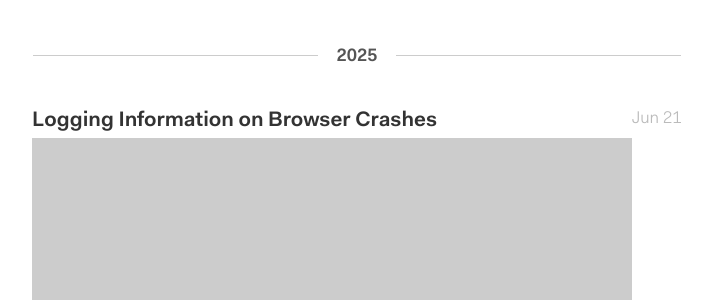
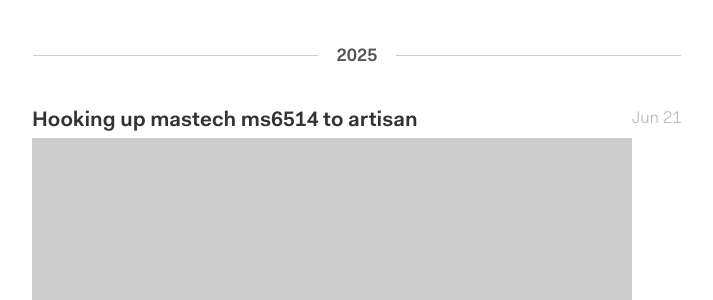
Before and after one commit to lee-jason/jasonjl.github.io, a Jekyll site: the page built from index.html, in a window 1280 px wide. Shown: the part 144-444 px from the top of the page, without its empty margins (283-996 px from the left). Built offline with Jekyll 4.4.1, drawn with Linux system fonts in a browser that asks for light colours; nearby versions of some CDN libraries; the list of posts is cut into pages by our own code.

Commit message:
another migrated blog, favicon

```diff
--- a/_includes/head.html
+++ b/_includes/head.html
@@ -10,4 +10,11 @@
   <link rel="stylesheet" href="{{ "/css/style.css" | prepend: site.baseurl }}">
   <link rel="canonical" href="{{ page.url | replace:'index.html','' | prepend: site.baseurl | prepend: site.url }}">
   <link rel="alternate" type="application/atom+xml" title="{{ site.title }}" href="{{ "/feed.xml" | prepend: site.baseurl | prepend: site.url }}" />
+  <!-- Basic favicon -->
+  <link rel="icon" type="image/x-icon" href="{{ site.baseurl }}/assets/favicon/favicon.ico">
+  <link rel="icon" type="image/png" sizes="32x32" href="{{ site.baseurl }}/assets/favicon/favicon-32x32.png">
+  <link rel="icon" type="image/png" sizes="16x16" href="{{ site.baseurl }}/assets/favicon/favicon-16x16.png">
+
+  <!-- Apple Touch Icon -->
+  <link rel="apple-touch-icon" sizes="180x180" href="{{ site.baseurl }}/assets/favicon/apple-touch-icon.png">
 </head>
--- a/_posts/2015-06-21-browser-crash-blog-post.md
+++ b/_posts/2015-06-21-browser-crash-blog-post.md
@@ -8,8 +8,6 @@
 comments: true
 ---
 
-
-# Logging Information on Browser Crashes
 
 Every now and then your web application does something so wild and unpredictable that it crashes the browser that you're running it on. In order to create a better product for our users, we would need to log pertinent information every time our app crashes. Unfortunately there is no way to send a crash log before or during the crash due to the unpredictable nature of the crash and the browser's web environment no longer working. The best thing to do is to send the logs after the crash. This post will go through a technique to detect when the user's previous session has crashed so that we can perform the relevant logging actions.
 
--- a/_posts/2025-01-01-mastech-artisan.md
+++ b/_posts/2025-01-01-mastech-artisan.md
@@ -1,13 +1,12 @@
 ---
 layout: post
-title:  "Logging Information on Browser Crashes"
+title:  "Hooking up mastech ms6514 to artisan"
 date:   2025-06-21 01:00:00
 description: "Mastech to Artisan"
 image: "https://placehold.co/600x400"
 categories: coffee
 ---
 
-# Hooking up mastech ms6514 to artisan
 device, meter, mastech
 
 download artisan
--- a/_sass/_base.scss
+++ b/_sass/_base.scss
@@ -321,6 +321,12 @@
     color: $brand-color;
     border-bottom-color: $brand-color;
     text-decoration: none;
+}
+
+.header-intro .profile-thumbnail {
+    width: 40px;
+    height: 40px;
+    border-radius: 20px;
 }
 
 .page-link {
--- a/index.html
+++ b/index.html
@@ -3,6 +3,7 @@
 ---
 
 <div class="header-intro">
+  <!-- <img class="profile-thumbnail" src="{{ site.baseurl }}/assets/index/jason-2025-compressed.jpg" width="100" height="100" /> -->
   <h2>Jason Lee</h2>
   <ul class="nav-links">
         <!-- <li><a href="/reading">Reading Notes</a></li>
```
Also changed, not shown: _posts/2015-04-18-react_list_rendering_blog_post.md (+0 -2 lines), assets/favicon/apple-touch-icon.png (added), assets/favicon/favicon-16x16.png (added), assets/favicon/favicon-32x32.png (added), assets/favicon/favicon.ico (added), 1 other file.
